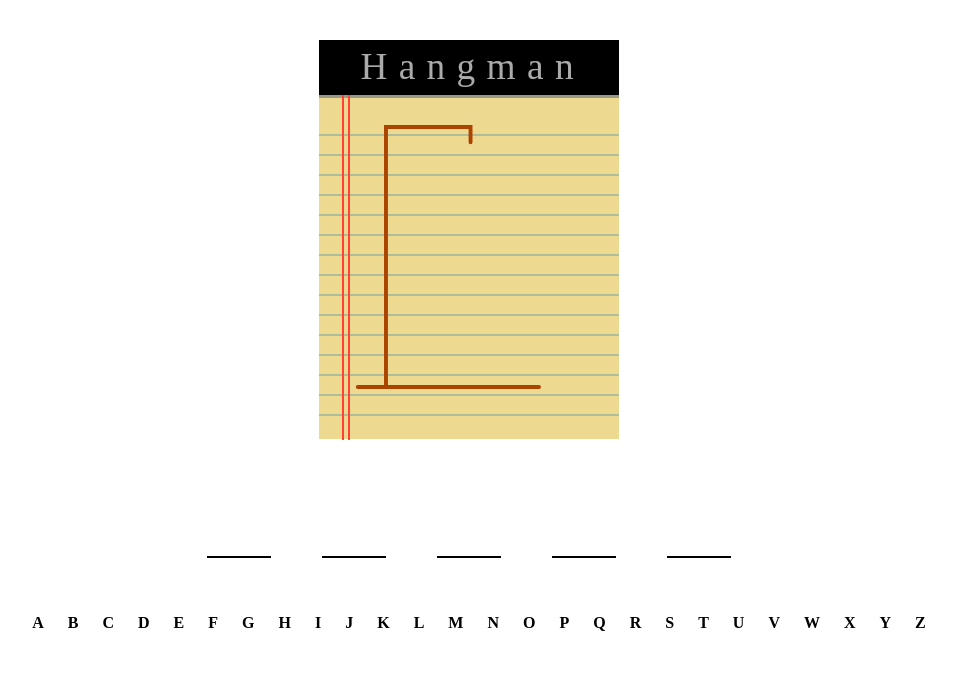
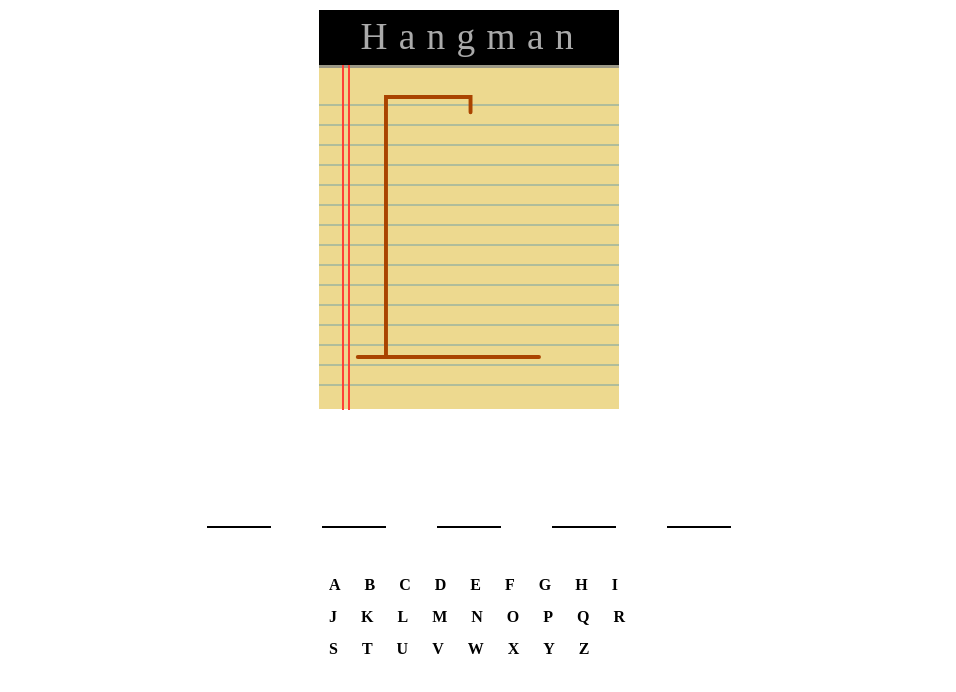
Before and after one commit to jkeown/hangman, a plain HTML site: page index.html in a window 1280 px wide. Shown: the whole page, without its empty margins (171-1127 px from the left). Drawn offline with Linux system fonts and the light colour scheme.

Commit message:
js to restart game, .alphabet max-width

```diff
--- a/hangman.css
+++ b/hangman.css
@@ -2,7 +2,7 @@ html, body {
   height: 100%;
   width: 100%;
   margin: 0;
-  padding: 20px 0;
+  padding-top: 5px;
 }
 .container{
   display: flex;
@@ -28,13 +28,12 @@ html, body {
 .alphabet {
   list-style: none;
   margin: 0;
-  /* max-width: 25vw; */
 }
 .alphabet li {
   color: #000;
   display: inline;
   font-weight: bold;
-  line-height: 3;
+  line-height: 2;
   letter-spacing: 20px;
 }
 .modal {
@@ -79,3 +78,14 @@ html, body {
   padding: 10px;
   text-decoration: none;
 }
+
+@media (min-width: 650px){
+  .alphabet {
+    max-width: 50vw;
+  }
+}
+@media (min-width: 900px){
+  .alphabet {
+    max-width: 25vw;
+  }
+}
--- a/index.html
+++ b/index.html
@@ -117,11 +117,8 @@
 
     <div class="modal">
       <div class="modal-content">
-        <a href="#">
-          <span>&times;</span>
-        </a>
         <h1 id="end-message"></h1>
-        <a href="#" class="button">Play Again</a>
+        <a href="#" onclick="location.reload()" class="button">Play Again</a>
       </div>
     </div>
 
```
